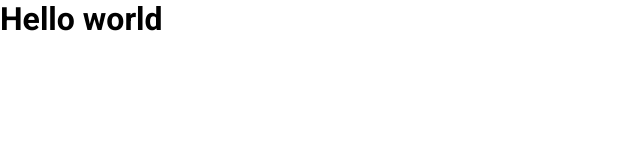
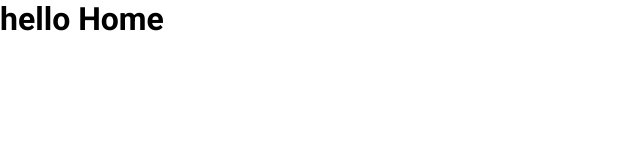
Before and after one commit to NakaokaGabriel/airbnb-clone, a React (Create React App) app: page / in a window 1280 px wide. Shown: the top 160 px of the page, without its empty margins (0-640 px from the left). Built offline with nearby package versions, Linux system fonts and the light colour scheme.

Commit message:
feature: routes config

```diff
--- a/package.json
+++ b/package.json
@@ -12,6 +12,7 @@
     "@types/react-dom": "^16.9.0",
     "react": "^16.13.1",
     "react-dom": "^16.13.1",
+    "react-router-dom": "^5.2.0",
     "react-scripts": "3.4.3",
     "styled-components": "^5.2.0",
     "typescript": "~3.7.2"
@@ -35,6 +36,7 @@
     ]
   },
   "devDependencies": {
+    "@types/react-router-dom": "^5.1.5",
     "@types/styled-components": "^5.1.3",
     "@typescript-eslint/eslint-plugin": "^4.1.0",
     "@typescript-eslint/parser": "^4.1.0",
--- a/src/App.tsx
+++ b/src/App.tsx
@@ -1,12 +1,14 @@
 import React from 'react';
+import { BrowserRouter } from 'react-router-dom';
 
 import GlobalStyles from './styles/global';
+import Routes from './routes';
 
 const App: React.FC = () => (
-  <>
-    <h1>Hello world</h1>
+  <BrowserRouter>
+    <Routes />
     <GlobalStyles />
-  </>
+  </BrowserRouter>
 );
 
 export default App;
--- /dev/null
+++ b/src/pages/Home/index.tsx
@@ -0,0 +1,9 @@
+import React from 'react';
+
+// import { Container } from './styles';
+
+const Home: React.FC = () => {
+  return <h1>hello Home</h1>;
+};
+
+export default Home;
--- /dev/null
+++ b/src/pages/Host/index.tsx
@@ -0,0 +1,9 @@
+import React from 'react';
+
+// import { Container } from './styles';
+
+const Host: React.FC = () => {
+  return <h1>Hello Host</h1>;
+};
+
+export default Host;
--- /dev/null
+++ b/src/routes/index.tsx
@@ -0,0 +1,16 @@
+import React from 'react';
+import { Switch, Route } from 'react-router-dom';
+
+import Home from '../pages/Home';
+import Host from '../pages/Host';
+
+const Routes: React.FC = () => {
+  return (
+    <Switch>
+      <Route exact path="/" component={Home} />
+      <Route path="/host" component={Host} />
+    </Switch>
+  );
+};
+
+export default Routes;
```
Also changed, not shown: .eslintrc.json, 1 other file (tests, documents, lock files or other folders).
